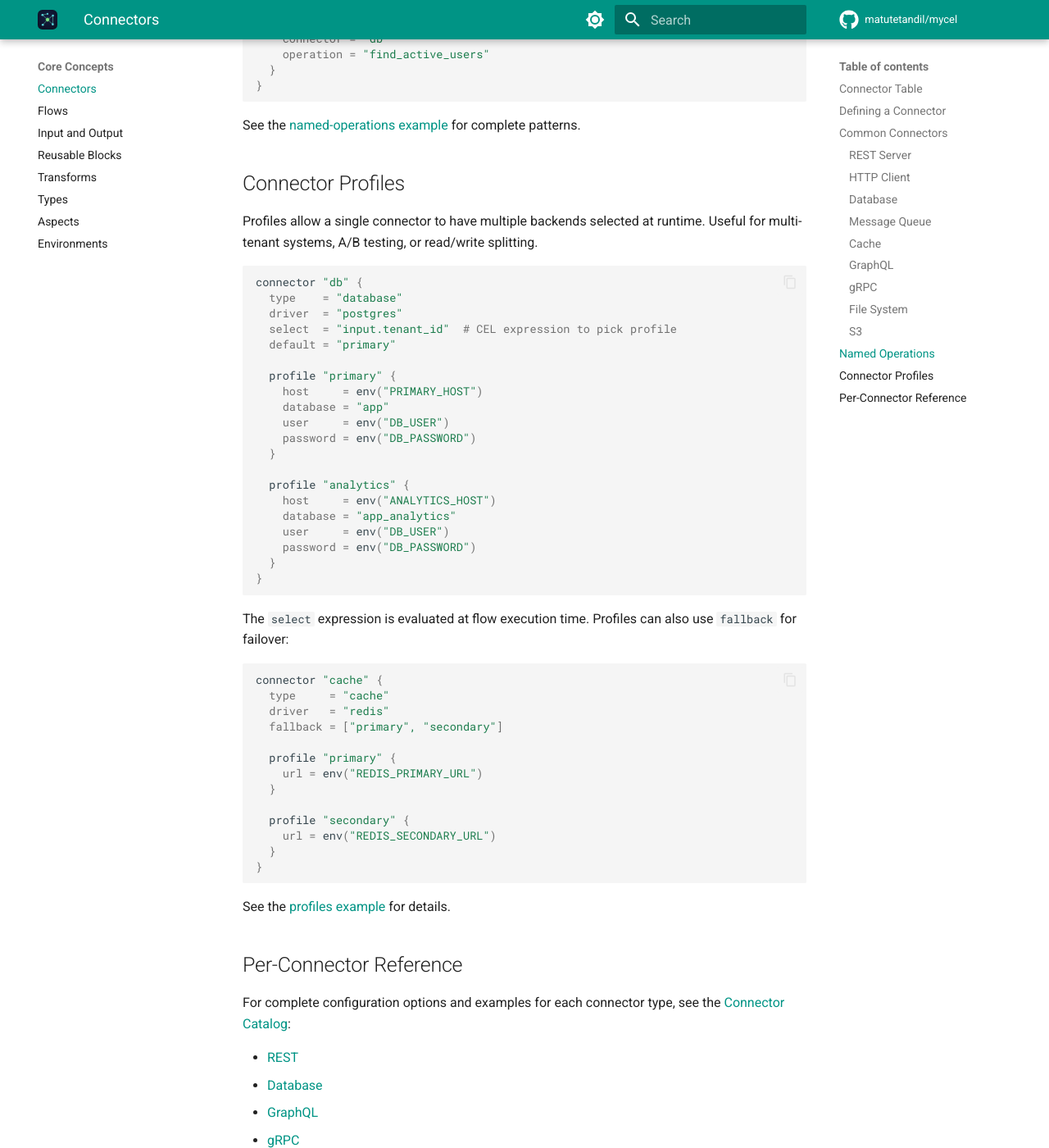
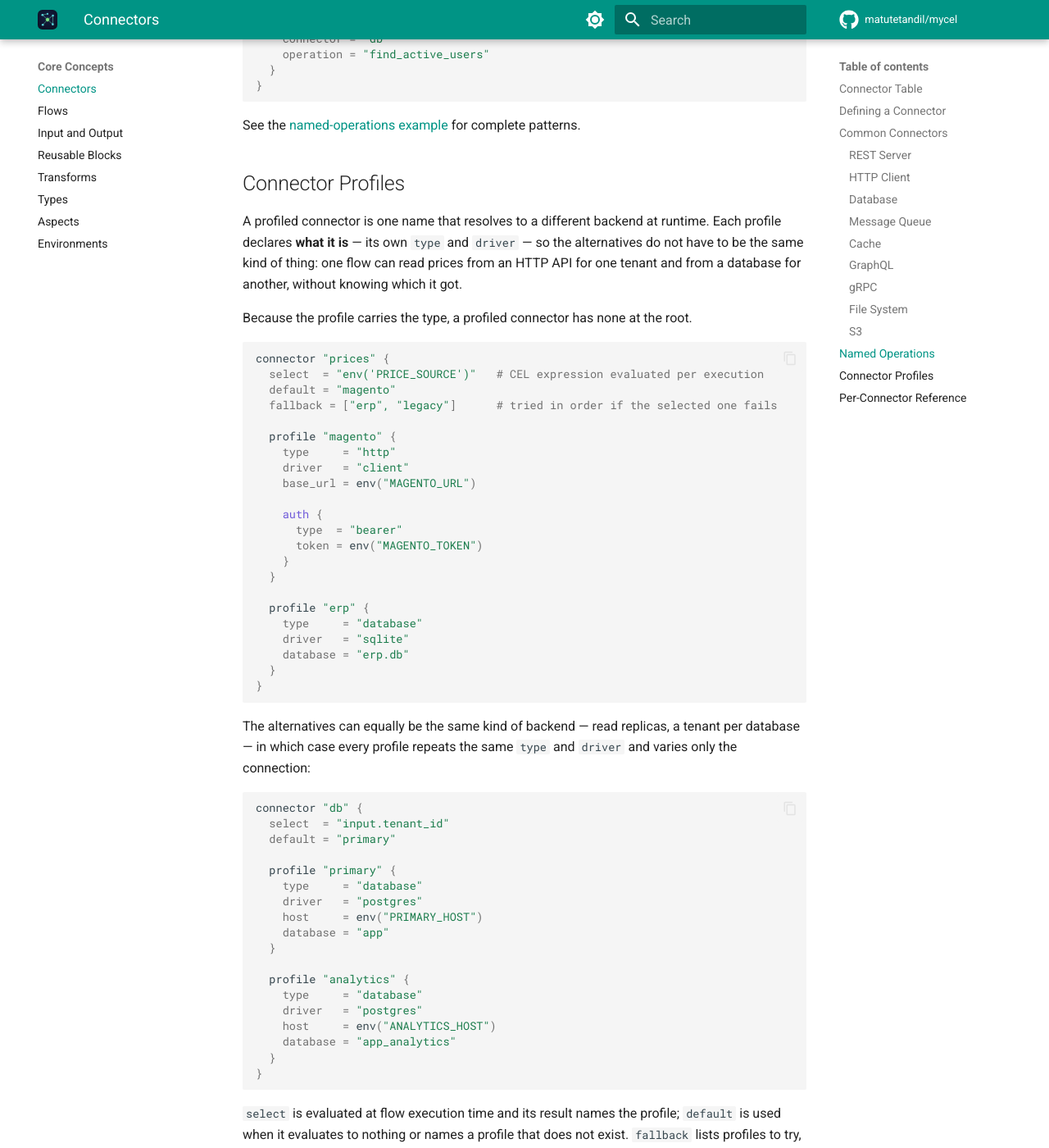
Before and after one commit to matutetandil/mycel, an MkDocs documentation site: the page built from docs/core-concepts/connectors.md, in a window 1280 px wide and 1400 px high, scrolled down 7292 px. Shown: the whole window at 82% size. Built offline with MkDocs 1.6.1 and Material for MkDocs 9.7.7, drawn with Linux system fonts in a browser that asks for light colours; comment, search, counter and statistics services are not loaded; some of the changed text lies outside the part shown.

Commit message:
Document what a connector profile actually is
The docs put `type` and `driver` on the parent connector and left them out of
each profile, which does not parse: `type` inside a profile is required and a
parent type does not substitute for it.

The reason it is required turns out to be the interesting part. A profile
declares what it *is*, because profiles are not variations of one backend —
they can be different kinds of thing entirely. `examples/profiles` has a single
connector that resolves to an HTTP API for one selection and a SQLite database
for another, so a flow reads prices without knowing which it got. The docs
described profiles as read/write splitting and never mentioned that, which is
the capability worth reaching for.

So the section now leads with the heterogeneous case, keeps the homogeneous one
as the second example, and says what select, default and fallback each do. The
same malformed shape is fixed in configuration.md and error-handling.md.

connectors.md now has zero blocks the parser rejects, from six when this pass
started.

Fixing error-handling.md surfaced a separate one, recorded rather than
rewritten: `dsn` is not an attribute anywhere. Postgres and MySQL take discrete
host/port/database/user/password and only MongoDB has a single-string uri, yet
fourteen blocks in the use-cases guide configure a database with
`dsn = env("DATABASE_URL")`. Rewriting fourteen blocks into the five-attribute
form would be churn if the answer is to accept a connection string, which is
what someone writing `dsn` fourteen times is telling us.

````diff
--- a/docs/core-concepts/connectors.md
+++ b/docs/core-concepts/connectors.md
@@ -328,48 +328,67 @@ See the [named-operations example](https://github.com/matutetandil/mycel/tree/ma
 
 ## Connector Profiles
 
-Profiles allow a single connector to have multiple backends selected at runtime. Useful for multi-tenant systems, A/B testing, or read/write splitting.
+A profiled connector is one name that resolves to a different backend at
+runtime. Each profile declares **what it is** — its own `type` and `driver` —
+so the alternatives do not have to be the same kind of thing: one flow can read
+prices from an HTTP API for one tenant and from a database for another, without
+knowing which it got.
+
+Because the profile carries the type, a profiled connector has none at the root.
 
 ```hcl
-connector "db" {
-  type    = "database"
-  driver  = "postgres"
-  select  = "input.tenant_id"  # CEL expression to pick profile
-  default = "primary"
+connector "prices" {
+  select  = "env('PRICE_SOURCE')"   # CEL expression evaluated per execution
+  default = "magento"
+  fallback = ["erp", "legacy"]      # tried in order if the selected one fails
 
-  profile "primary" {
-    host     = env("PRIMARY_HOST")
-    database = "app"
-    user     = env("DB_USER")
-    password = env("DB_PASSWORD")
+  profile "magento" {
+    type     = "http"
+    driver   = "client"
+    base_url = env("MAGENTO_URL")
+
+    auth {
+      type  = "bearer"
+      token = env("MAGENTO_TOKEN")
+    }
   }
 
-  profile "analytics" {
-    host     = env("ANALYTICS_HOST")
-    database = "app_analytics"
-    user     = env("DB_USER")
-    password = env("DB_PASSWORD")
+  profile "erp" {
+    type     = "database"
+    driver   = "sqlite"
+    database = "erp.db"
   }
 }
 ```
 
-The `select` expression is evaluated at flow execution time. Profiles can also use `fallback` for failover:
+The alternatives can equally be the same kind of backend — read replicas, a
+tenant per database — in which case every profile repeats the same `type` and
+`driver` and varies only the connection:
 
 ```hcl
-connector "cache" {
-  type     = "cache"
-  driver   = "redis"
-  fallback = ["primary", "secondary"]
+connector "db" {
+  select  = "input.tenant_id"
+  default = "primary"
 
   profile "primary" {
-    url = env("REDIS_PRIMARY_URL")
+    type     = "database"
+    driver   = "postgres"
+    host     = env("PRIMARY_HOST")
+    database = "app"
   }
 
-  profile "secondary" {
-    url = env("REDIS_SECONDARY_URL")
+  profile "analytics" {
+    type     = "database"
+    driver   = "postgres"
+    host     = env("ANALYTICS_HOST")
+    database = "app_analytics"
   }
 }
 ```
+
+`select` is evaluated at flow execution time and its result names the profile;
+`default` is used when it evaluates to nothing or names a profile that does not
+exist. `fallback` lists profiles to try, in order, when the selected one fails.
 
 See the [profiles example](https://github.com/matutetandil/mycel/tree/main/examples/profiles) for details.
 
````
Also changed, not shown: DISCREPANCIES.md (+2 -1 lines), docs/connectors/filesystem.md (+14 -6 lines), docs/connectors/pdf.md (+7 -3 lines), docs/guides/error-handling.md (+20 -6 lines), docs/reference/configuration.md (+6 -2 lines).
